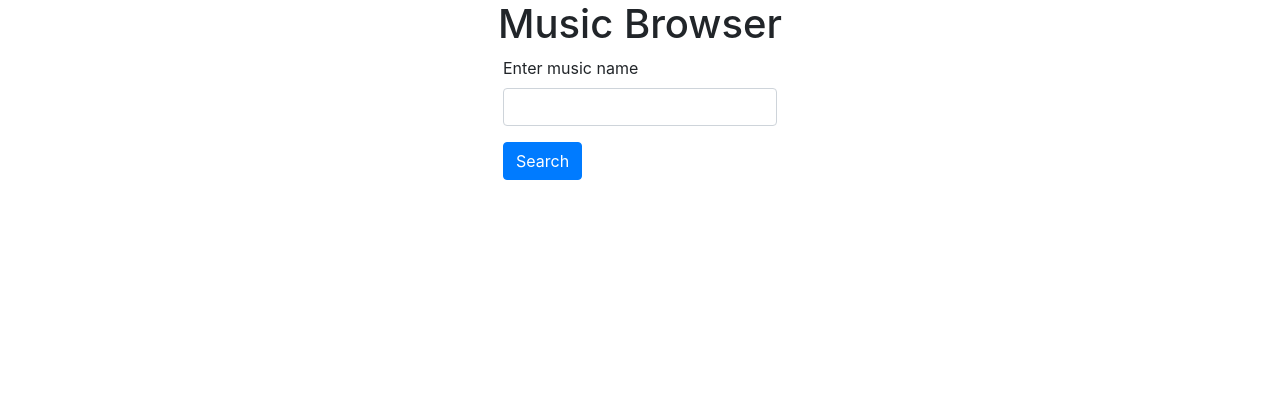
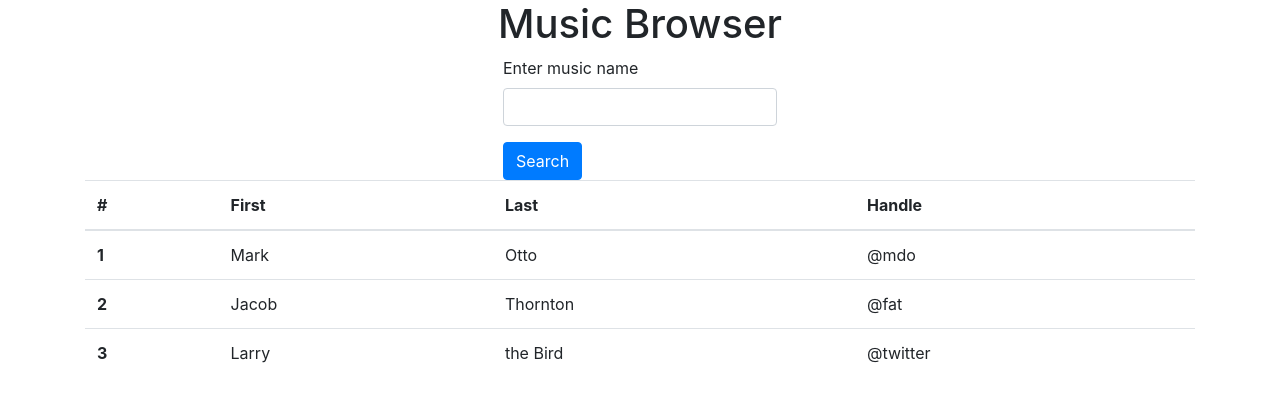
Before and after one commit to wowblast/Music-browser, a Vue app: page / in a window 1280 px wide. Shown: the top 402 px of the page. Built offline with nearby package versions, Linux system fonts and the light colour scheme.

Commit message:
music cards now can show as a row flex

```diff
--- a/src/App.vue
+++ b/src/App.vue
@@ -1,5 +1,5 @@
 <template>
-  <div id="app" class="container ">
+  <div id="app" >
 
     <MusicBrowser></MusicBrowser>
 
--- a/src/components/MusicCard.vue
+++ b/src/components/MusicCard.vue
@@ -5,16 +5,25 @@
       v-bind:img-src="this.musicData.artworkUrl100"
       img-top
       tag="article"
-      style="max-width: 20rem;"
-      class="mb-2"
+      style="max-width: 15rem;"
+      class="mb-1"
     >
       <b-card-text>Artist Name: {{this.musicData.artistName}}</b-card-text>
       <b-card-text>Album Name: {{this.musicData.collectionName}}</b-card-text>
       <b-card-text>trackPrice: {{this.musicData.trackPrice}}</b-card-text>
       <b-card-text>Duration: {{ this.getDuration(this.musicData.trackTimeMillis)}}</b-card-text>
-
-      <b-button class="mx-1" href="#" variant="primary" v-on:click="playSong()">Play preview</b-button>
-      <b-button class="mx-1" href="#" variant="primary" v-on:click="stopSong()">Stop preview</b-button>
+      <div class="row">
+        <button
+          type="button"
+          class="mx-auto p-2 btn btn-success"
+          v-on:click="playSong()"
+        >Play preview</button>
+        <button
+          type="button"
+          class="btn btn-danger mx-auto p-2"
+          v-on:click="stopSong()"
+        >Stop preview</button>
+      </div>
     </b-card>
     <div></div>
   </div>
@@ -30,6 +39,7 @@ export default {
   },
   methods: {
     playSong () {
+      this.audio = new Audio(this.musicData.previewUrl)
       this.audio.play()
     },
     stopSong () {
--- /dev/null
+++ b/src/components/MusicTable.vue
@@ -0,0 +1,39 @@
+<template>
+    <table class="table">
+  <thead>
+    <tr>
+      <th scope="col">#</th>
+      <th scope="col">First</th>
+      <th scope="col">Last</th>
+      <th scope="col">Handle</th>
+    </tr>
+  </thead>
+  <tbody>
+    <tr>
+      <th scope="row">1</th>
+      <td>Mark</td>
+      <td>Otto</td>
+      <td>@mdo</td>
+    </tr>
+    <tr>
+      <th scope="row">2</th>
+      <td>Jacob</td>
+      <td>Thornton</td>
+      <td>@fat</td>
+    </tr>
+    <tr>
+      <th scope="row">3</th>
+      <td>Larry</td>
+      <td>the Bird</td>
+      <td>@twitter</td>
+    </tr>
+  </tbody>
+</table>
+</template>
+<script>
+export default {
+  name: 'MusicTable',
+  props: ['MusicData']
+
+}
+</script>
--- a/src/views/MusicBrowser.vue
+++ b/src/views/MusicBrowser.vue
@@ -8,24 +8,27 @@
         <form action>
           <div class="form-group">
             <label for="inputMusic" class="control-label">Enter music name</label>
-            <input class="form-control" id="inputMusic" v-model=searchInput />
+            <input class="form-control" id="inputMusic" v-model="searchInput" />
           </div>
           <button type="button" class="btn btn-primary" v-on:click="search()">Search</button>
         </form>
       </div>
     </div>
-    <div>
-
-        <div v-for="(music, index) in this.musicList" :key="index" class="d-flex justify-content-center align-items-center container ">
- <MusicCard v-bind:musicData="music"></MusicCard>        </div>
-
+    <MusicTable></MusicTable>
+     <div class="row">
+    <div v-for="(music, index) in this.musicList" :key="index">
+        <div class="col">
+        <MusicCard v-bind:musicData="music"></MusicCard>
+        </div>
+      </div>
     </div>
-
   </div>
 </template>
 
 <script>
 import MusicCard from '../components/MusicCard.vue'
+import MusicTable from '../components/MusicTable.vue'
+
 import axios from 'axios'
 import config from '../config.json'
 
@@ -38,19 +41,19 @@ export default {
     }
   },
   components: {
+    MusicTable,
     MusicCard
   },
   methods: {
     search () {
       console.log(this.searchInput)
       console.log(config.iTuneHttpLink)
-      this.searchInput = this.searchInput.replace(' ', '+')
-      axios
-        .get(config.iTuneHttpLink + this.searchInput)
-        .then(result => {
-          console.log(result.data.results)
-          this.musicList = result.data.results
-        })
+      var searchData = this.searchInput.replace(' ', '+')
+      this.searchInput = ''
+      axios.get(config.iTuneHttpLink + searchData).then(result => {
+        console.log(result.data.results)
+        this.musicList = result.data.results
+      })
     }
   }
 }
```
